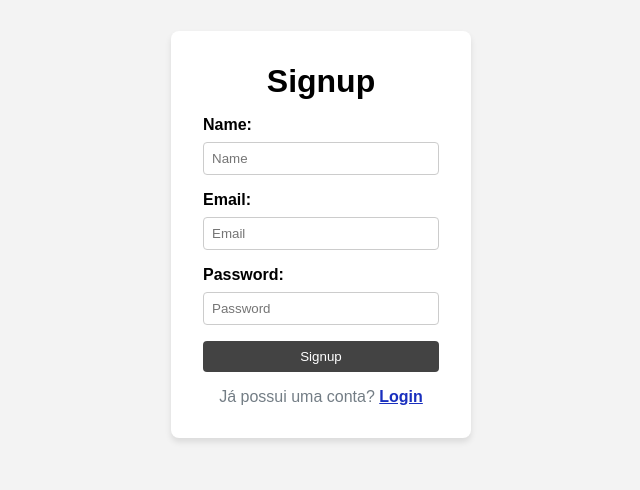
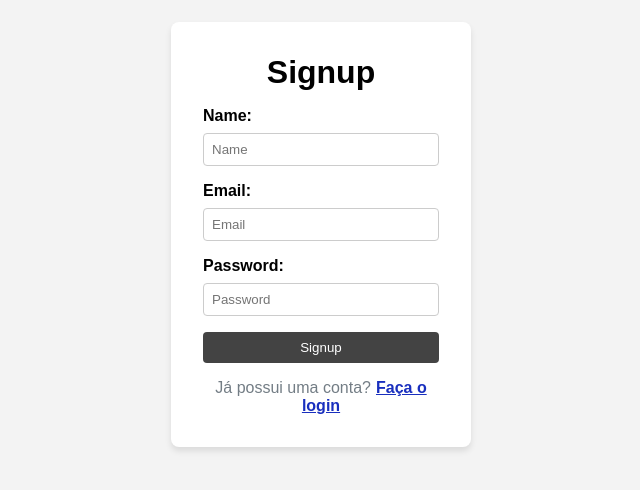
Before and after one commit to avelando/bookando, a Next.js app: page /autenticacao/signup in a window 1280 px wide. Shown: the part 166-656 px from the top of the page, without its empty margins (319-959 px from the left). Built offline with nearby package versions, Linux system fonts and the light colour scheme.

Commit message:
Correções

```diff
--- a/src/pages/autenticacao/signup.tsx
+++ b/src/pages/autenticacao/signup.tsx
@@ -1,5 +1,6 @@
 import React, { useState } from 'react';
 import { useRouter } from 'next/router';
+import Link from 'next/link';
 
 const Signup: React.FC = () => {
     const [name, setName] = useState('');
@@ -63,7 +64,12 @@ const Signup: React.FC = () => {
                 </div>
                 <button type="submit">Signup</button>
                 </form>
-                <p>Já possui uma conta? <a href="/autenticacao/login">Login</a></p>
+                <p>
+					Já possui uma conta?
+					<Link className="link" href="/autenticacao/login">
+						 Faça o login
+					</Link>
+				</p>
             </div>
         </div>
     );
--- a/src/styles/globals.css
+++ b/src/styles/globals.css
@@ -63,9 +63,10 @@ p {
 	text-align: center;
 }
 
-p a {
+p .link {
 	color: #192fbe;
 	font-weight: bold;
+	margin-left: 5px;
 }
 
 button {
```
Also changed, not shown: src/pages/autenticacao/login.tsx (+7 -1 lines).
